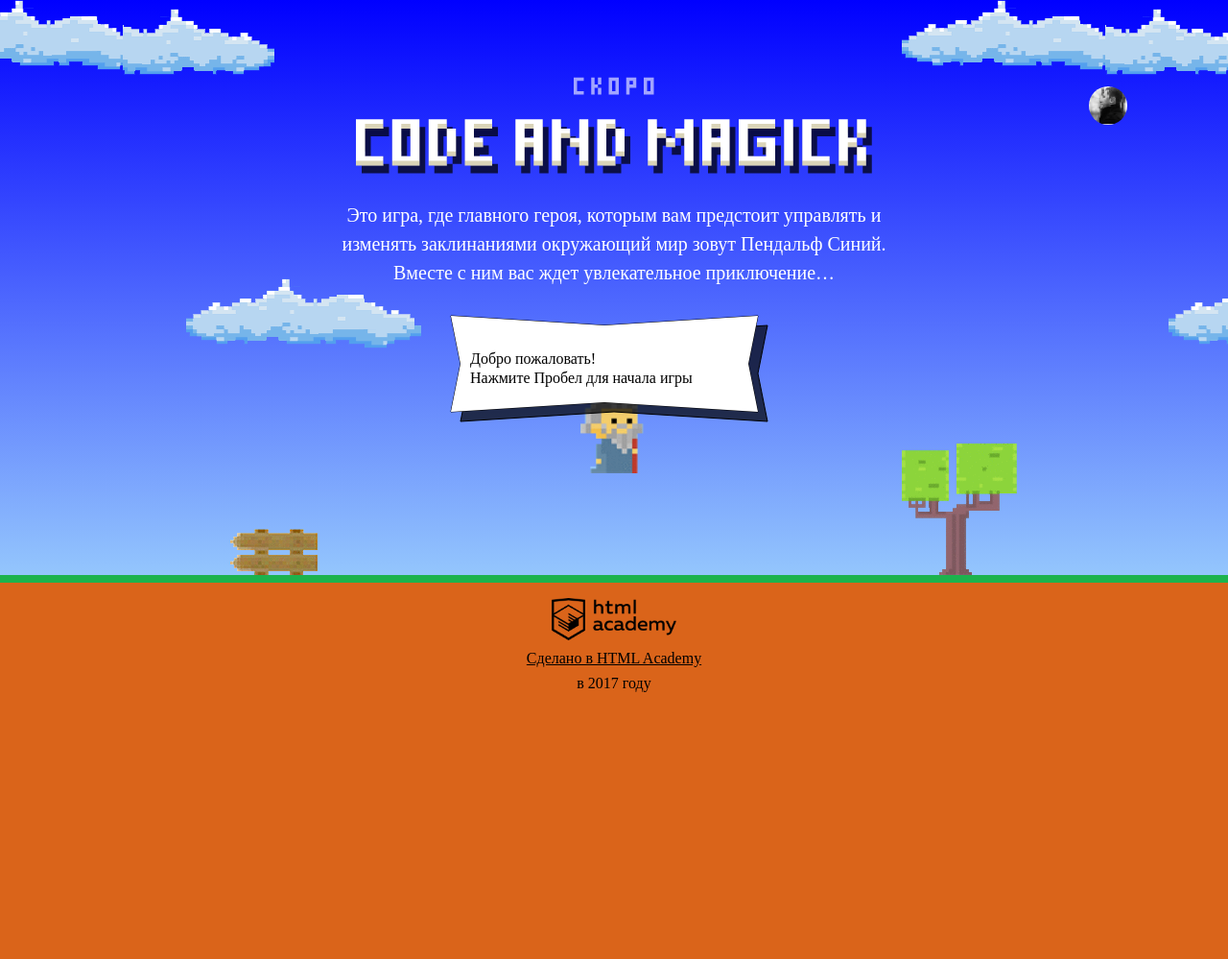
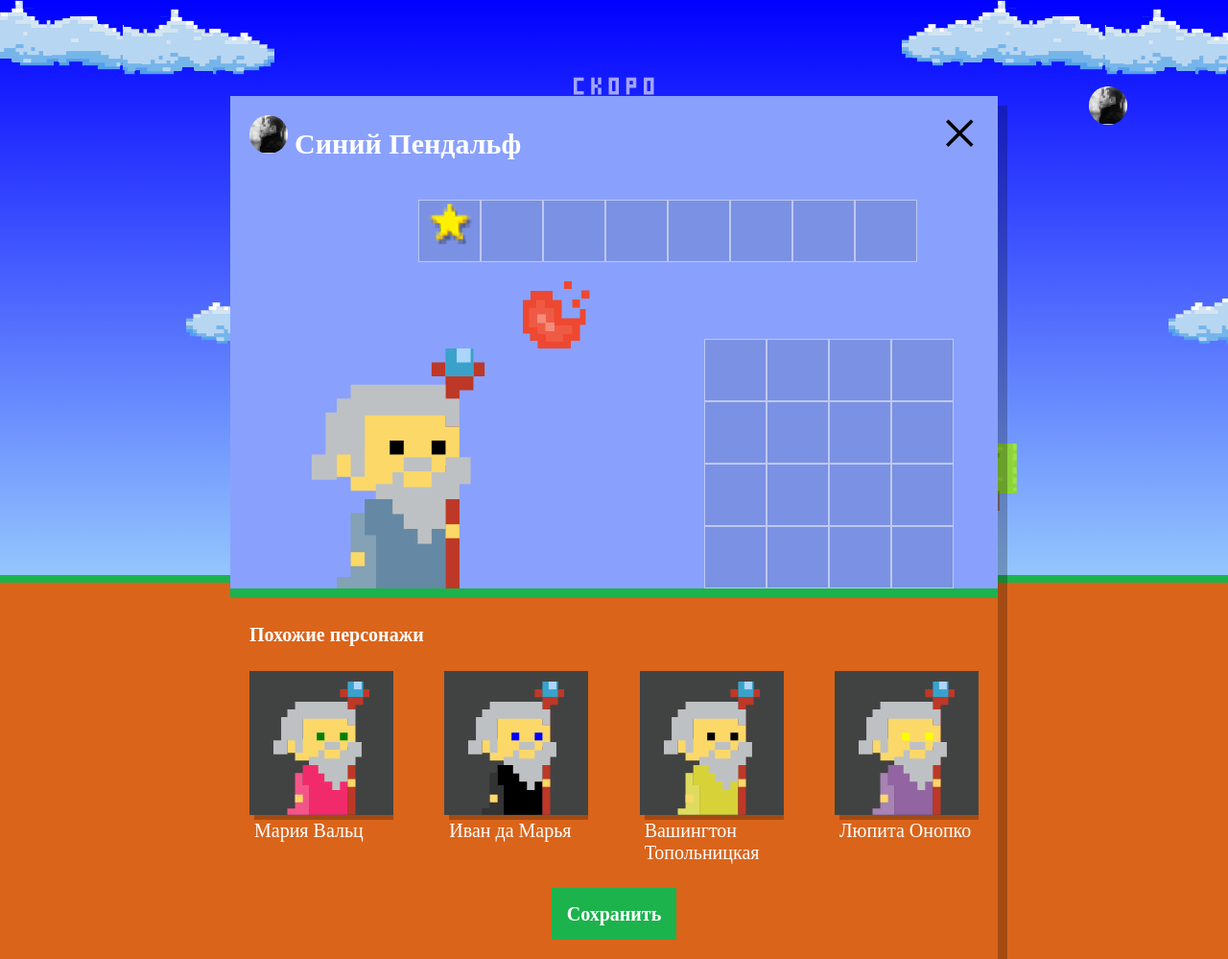
Before and after one commit to amaringo/18034-code-and-magick, a website: page index.html in a window 1280 px wide. Shown: the whole page at 96% size. Before the commit the page ends 800 px from the top, so only its background shows below. Drawn offline with Linux system fonts and the light colour scheme; a web font is replaced by a local one.

Commit message:
Рендер похожих волшебников

```diff
--- a/index.html
+++ b/index.html
@@ -202,6 +202,7 @@
 </script>
 <script src="./js/stat.js"></script>
 <script src="./js/game.js"></script>
+<script src="./js/setup.js"></script>
 
 </body>
 </html>
--- /dev/null
+++ b/js/setup.js
@@ -0,0 +1,83 @@
+'use strict';
+
+(function () {
+  var WIZARD_DETAILS = {
+    names: ['Иван', 'Хуан Себастьян', 'Мария', 'Кристоф', 'Виктор', 'Юлия', 'Люпита', 'Вашингтон'],
+    surnames: ['да Марья', 'Верон', 'Мирабелла', 'Вальц', 'Онопко', 'Топольницкая', 'Нионго', 'Ирвинг'],
+    coatColors: ['rgb(101, 137, 164)', 'rgb(241, 43, 107)', 'rgb(146, 100, 161)', 'rgb(56, 159, 117)', 'rgb(215, 210, 55)', 'rgb(0, 0, 0)'],
+    eyesColors: ['black', 'red', 'blue', 'yellow', 'green']
+  };
+
+  var userDialog = document.querySelector('.setup');
+  userDialog.classList.remove('hidden');
+
+  var similarListElement = userDialog.querySelector('.setup-similar-list');
+
+  var similarWizardTemplate = document
+      .querySelector('#similar-wizard-template')
+      .content
+      .querySelector('.setup-similar-item');
+
+
+  function getWizards(wizardAmount) {
+    var getRandomName = createRandomArrayItemGetter(WIZARD_DETAILS['names']);
+    var getRandomSurname = createRandomArrayItemGetter(WIZARD_DETAILS['surnames']);
+    var getRandomCoatColor = createRandomArrayItemGetter(WIZARD_DETAILS['coatColors']);
+    var getRandomEyesColors = createRandomArrayItemGetter(WIZARD_DETAILS['eyesColors']);
+
+    var wizards = [];
+
+    for (var i = 0; i < wizardAmount; i++) {
+      wizards.push({
+        name: getRandomName() + ' ' + getRandomSurname(),
+        coatColor: getRandomCoatColor(),
+        eyesColor: getRandomEyesColors()
+      });
+    }
+
+    return wizards;
+  }
+
+  function createRandomArrayItemGetter(array) {
+    var randomSource = array.slice();
+
+    return function () {
+      var randomNumber;
+      if (randomSource.length === 1) {
+        randomNumber = randomSource[0];
+        randomSource = array.slice();
+      } else {
+        var randomId = Math.floor(Math.random() * randomSource.length);
+        randomNumber = randomSource[randomId];
+        randomSource.splice(randomId, 1);
+      }
+
+      return randomNumber;
+    };
+  }
+
+  function getWizardElement(wizard) {
+    var wizardElement = similarWizardTemplate.cloneNode(true);
+
+    wizardElement.querySelector('.setup-similar-label').textContent = wizard.name;
+    wizardElement.querySelector('.wizard-coat').style.fill = wizard.coatColor;
+    wizardElement.querySelector('.wizard-eyes').style.fill = wizard.eyesColor;
+
+    return wizardElement;
+  }
+
+  function renderWizards(wizards) {
+    var fragment = document.createDocumentFragment();
+
+    for (var i = 0; i < wizards.length; i++) {
+      fragment.appendChild(getWizardElement(wizards[i]));
+    }
+
+    similarListElement.appendChild(fragment);
+  }
+
+  var wizards = getWizards(4);
+  renderWizards(wizards);
+
+  userDialog.querySelector('.setup-similar').classList.remove('hidden');
+})();
```
